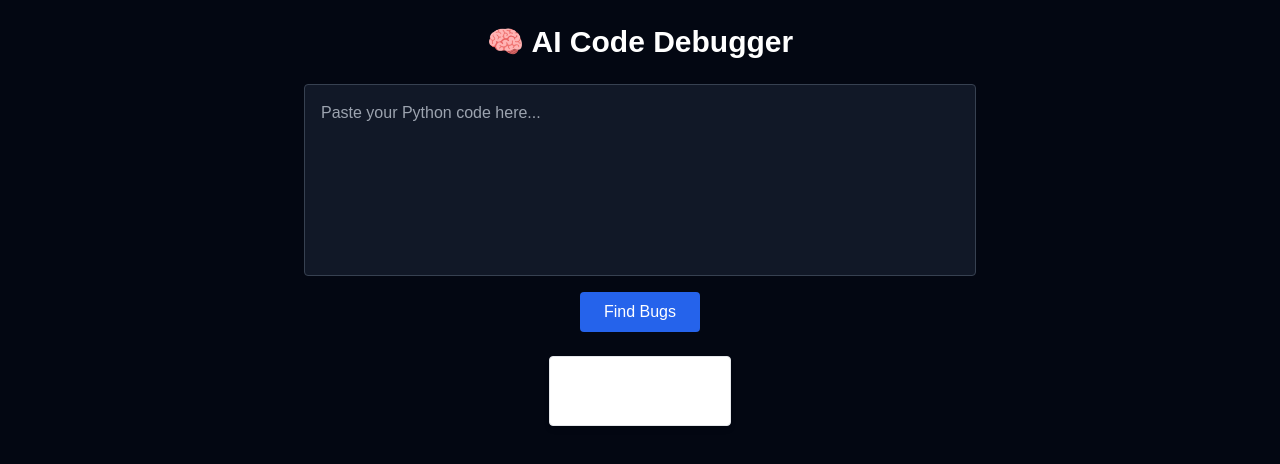
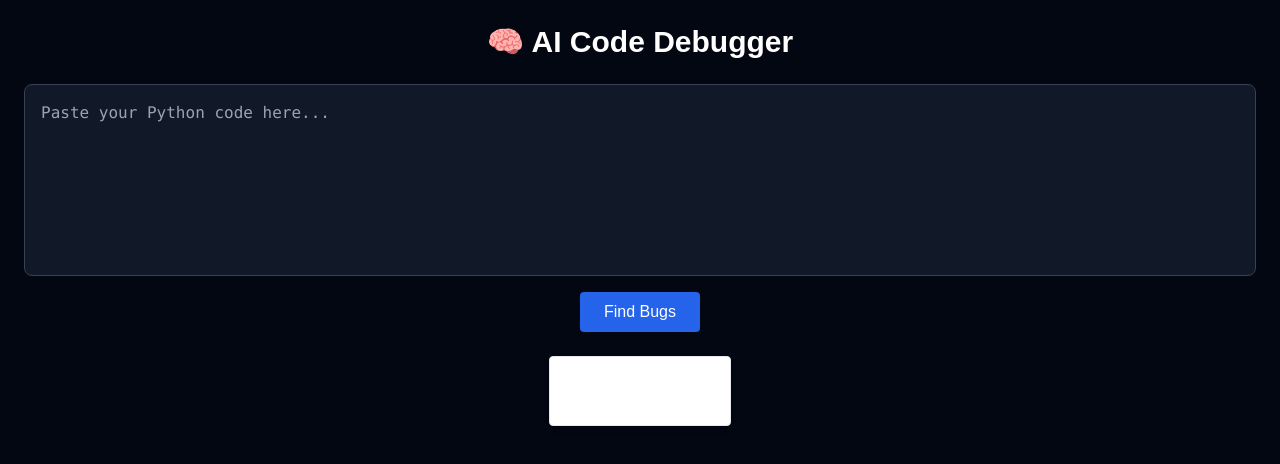
Before and after one commit to nikhxxt/ai-code-debugger, a Next.js app: page / in a window 1280 px wide. Shown: the top 464 px of the page. Built offline with nearby package versions, Linux system fonts and the light colour scheme.

Commit message:
Update CodeInput.tsx

```diff
--- a/components/CodeInput.tsx
+++ b/components/CodeInput.tsx
@@ -10,7 +10,7 @@ export default function CodeInput({
       value={value}
       onChange={(e) => onChange(e.target.value)}
       placeholder="Paste your Python code here..."
-      className="w-full max-w-2xl h-48 p-4 bg-gray-900 text-white placeholder-gray-400 rounded resize-none border border-gray-700 focus:outline-none focus:ring-2 focus:ring-blue-500"
+      className="w-full h-48 p-4 bg-gray-900 text-white placeholder-gray-400 rounded-lg border border-gray-700 focus:outline-none focus:ring-2 focus:ring-blue-500 font-mono resize-none"
     />
   );
 }
```
